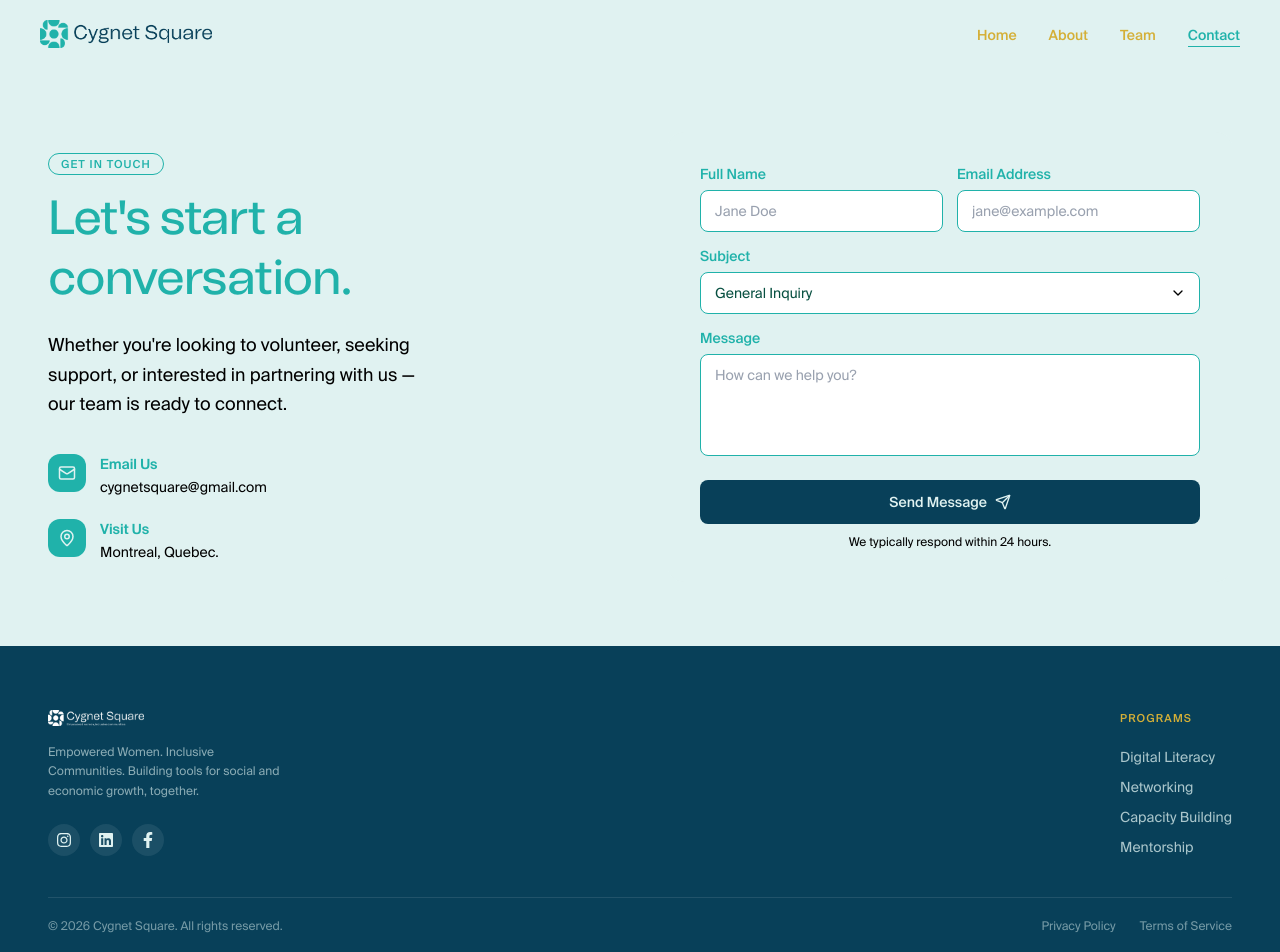
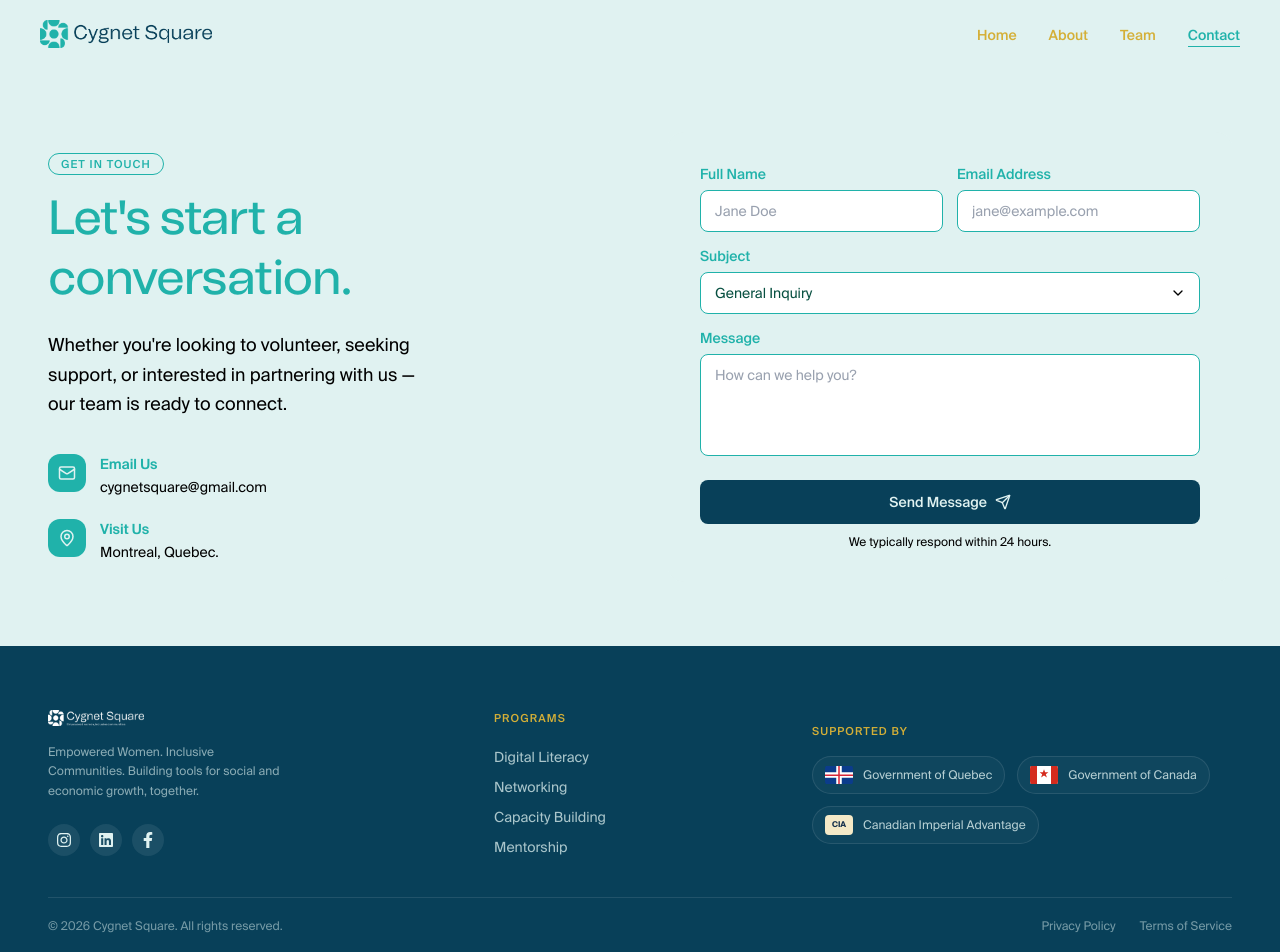
Before and after one commit to Cr4N31/cygnet-square, a React (Vite) app in the folder cygnet_square/: page /contact in a window 1280 px wide. Shown: the top 952 px of the page. Built offline with nearby package versions, Linux system fonts and the light colour scheme.

Commit message:
Add flag component and support items to Footer

```diff
--- a/cygnet_square/src/components/shared/Footer.jsx
+++ b/cygnet_square/src/components/shared/Footer.jsx
@@ -14,6 +14,55 @@ const programs = [
   "Mentorship",
 ];
 const socials = [FaInstagram, FaLinkedin, FaFacebookF];
+
+function Flag({ type }) {
+  if (type === "quebec") {
+    return (
+      <svg
+        viewBox="0 0 28 18"
+        className="h-5 w-7 rounded-sm overflow-hidden"
+        aria-label="Quebec flag"
+      >
+        <rect width="28" height="18" fill="#0b3c8c" />
+        <rect x="0" y="6.25" width="28" height="5.5" fill="#ffffff" />
+        <rect x="11.25" y="0" width="5.5" height="18" fill="#ffffff" />
+        <rect x="13.25" y="0" width="1.5" height="18" fill="#d72638" />
+        <rect x="0" y="8.5" width="28" height="1.5" fill="#d72638" />
+      </svg>
+    );
+  }
+
+  if (type === "canada") {
+    return (
+      <svg
+        viewBox="0 0 28 18"
+        className="h-5 w-7 rounded-sm overflow-hidden"
+        aria-label="Canada flag"
+      >
+        <rect width="28" height="18" fill="#ffffff" />
+        <rect width="7" height="18" fill="#d52b1e" />
+        <rect x="21" width="7" height="18" fill="#d52b1e" />
+        <rect x="7" width="14" height="18" fill="#ffffff" />
+        <path
+          d="M14 3.2L15.1 6.3L18.4 6.3L15.8 8.3L16.9 11.4L14 9.4L11.1 11.4L12.2 8.3L9.6 6.3L12.9 6.3L14 3.2Z"
+          fill="#d52b1e"
+        />
+      </svg>
+    );
+  }
+
+  return (
+    <div className="flex h-5 w-7 items-center justify-center rounded-sm bg-[#F4E9C7] text-[8px] font-bold text-[#16314D]">
+      CIA
+    </div>
+  );
+}
+
+const supportItems = [
+  { label: "Government of Quebec", type: "quebec" },
+  { label: "Government of Canada", type: "canada" },
+  { label: "Canadian Imperial Advantage", type: "cia" },
+];
 
 function Footer() {
   return (
@@ -57,6 +106,26 @@ function Footer() {
             ))}
           </div>
         </div>
+
+        {/* Supported by */}
+        <div className="w-full md:max-w-[420px]">
+          <p className="text-[11px] tracking-widest uppercase text-gold font-medium mb-4">
+            Supported by
+          </p>
+          <div className="flex flex-wrap gap-3">
+            {supportItems.map((item) => (
+              <div
+                key={item.label}
+                className="flex items-center gap-2.5 rounded-full border border-white/10 bg-white/[0.03] px-3 py-2"
+              >
+                <Flag type={item.type} />
+                <span className="text-xs text-accent-light opacity-80 whitespace-nowrap">
+                  {item.label}
+                </span>
+              </div>
+            ))}
+          </div>
+        </div>
       </div>
 
       {/* Bottom bar */}
```
Also changed, not shown: cygnet_square/public/assets/logos/WhatsApp Image 2026-08-18 at 17.19.05.jpeg (added).
